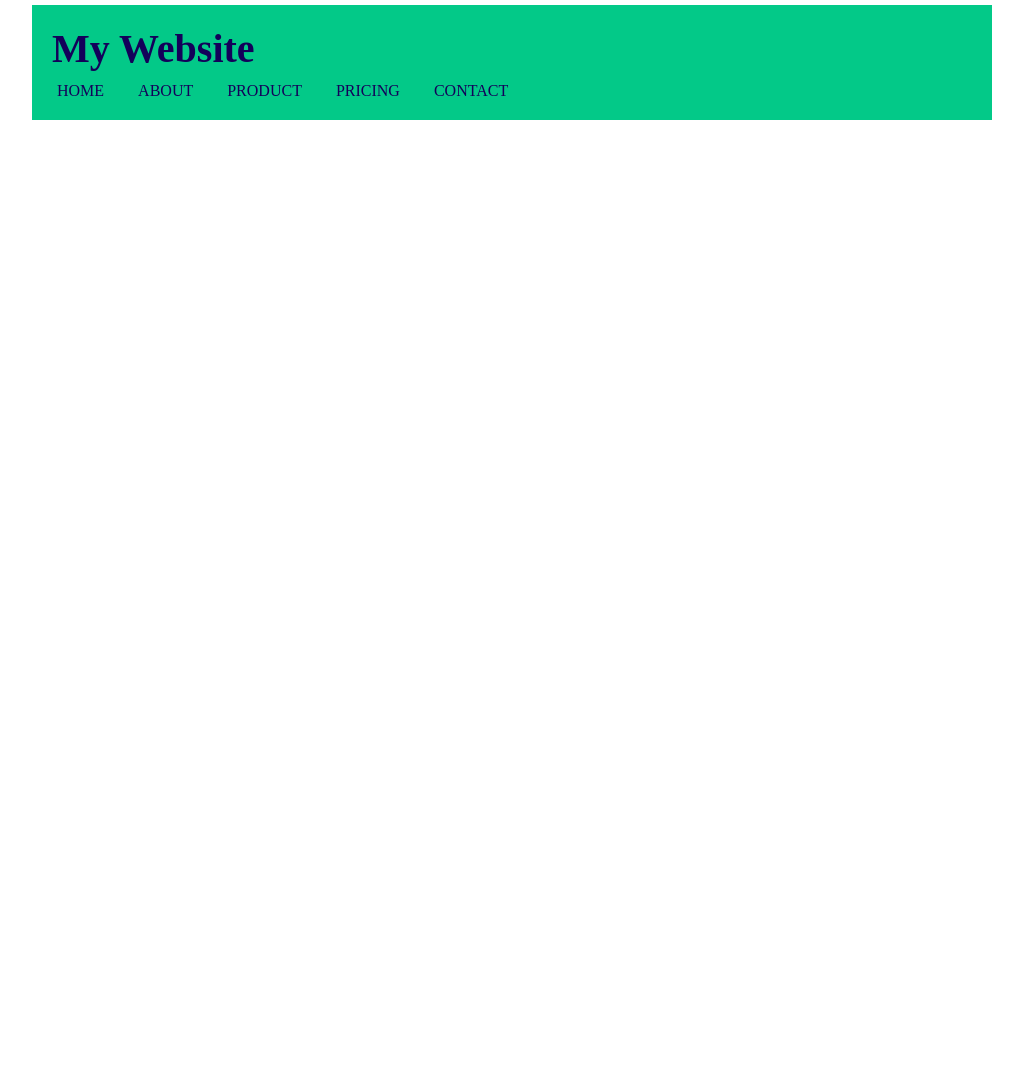
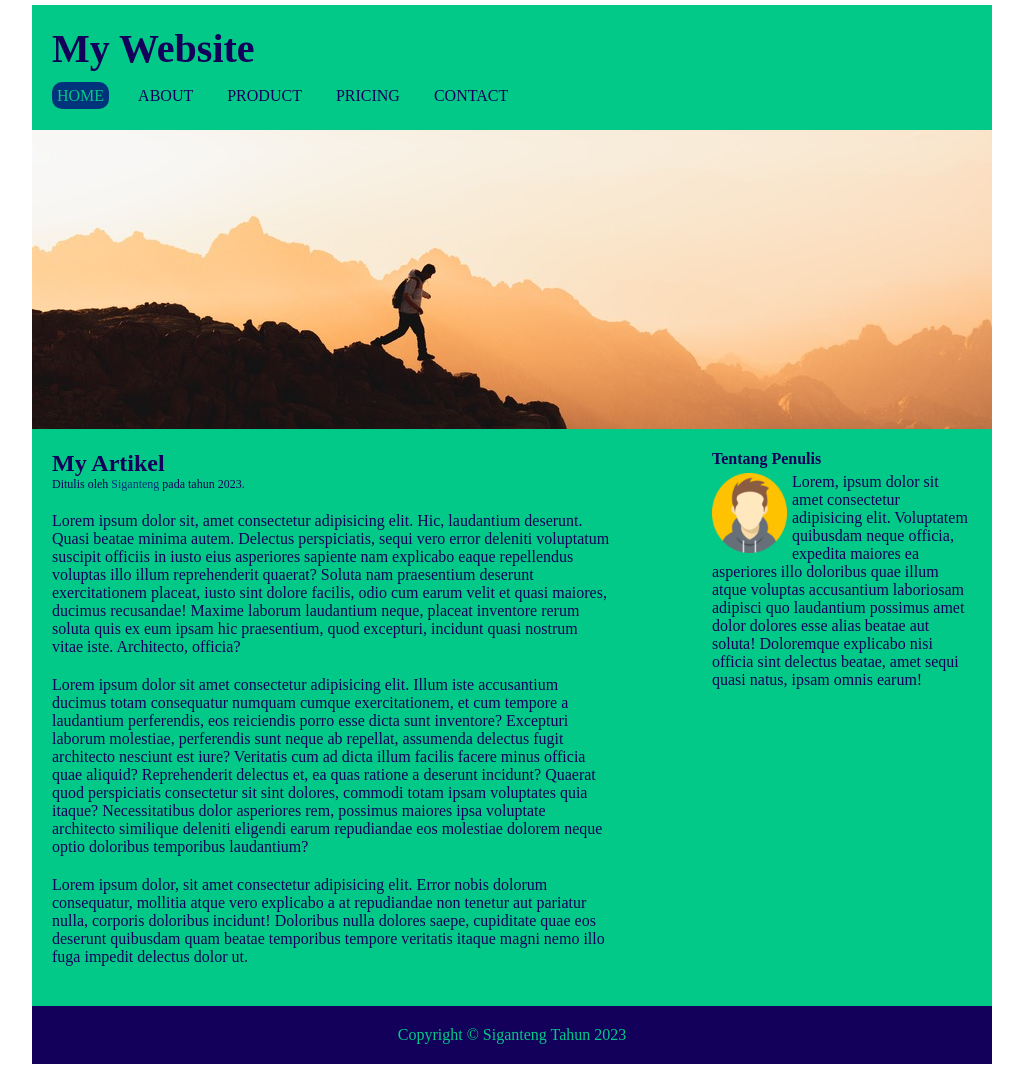
Before and after one commit to abahprogramming/MyWebsite-1, a plain HTML site: page index.html in a window 1280 px wide. Shown: the whole page, without its empty margins (128-1151 px from the left). Before the commit the page ends 800 px from the top, so only its background shows below. Drawn offline with Linux system fonts and the light colour scheme.

Commit message:
Fix: menambahkan image hero, profil dan Css lanjutan

```diff
--- a/index.html
+++ b/index.html
@@ -7,7 +7,7 @@
     <title>My Website</title>
 </head>
 <body>
-    <div class="container">
+    <div class="container cf">
         <div class="header">
             <h1 class="judul">
                 My Website
@@ -20,6 +20,26 @@
                 <li><a href="#">contact</a></li>
             </ul>
         </div>
+        <div class="hero"></div>
+        <div class="content cf">
+            <div class="main">
+                <div class="penerbit">
+                    <h2>My Artikel</h2>
+                    <p>Ditulis oleh <a href="">Siganteng</a> pada tahun 2023.</p>
+                </div>
+                <p>Lorem ipsum dolor sit, amet consectetur adipisicing elit. Hic, laudantium deserunt. Quasi beatae minima autem. Delectus perspiciatis, sequi vero error deleniti voluptatum suscipit officiis in iusto eius asperiores sapiente nam explicabo eaque repellendus voluptas illo illum reprehenderit quaerat? Soluta nam praesentium deserunt exercitationem placeat, iusto sint dolore facilis, odio cum earum velit et quasi maiores, ducimus recusandae! Maxime laborum laudantium neque, placeat inventore rerum soluta quis ex eum ipsam hic praesentium, quod excepturi, incidunt quasi nostrum vitae iste. Architecto, officia?</p>
+                <p>Lorem ipsum dolor sit amet consectetur adipisicing elit. Illum iste accusantium ducimus totam consequatur numquam cumque exercitationem, et cum tempore a laudantium perferendis, eos reiciendis porro esse dicta sunt inventore? Excepturi laborum molestiae, perferendis sunt neque ab repellat, assumenda delectus fugit architecto nesciunt est iure? Veritatis cum ad dicta illum facilis facere minus officia quae aliquid? Reprehenderit delectus et, ea quas ratione a deserunt incidunt? Quaerat quod perspiciatis consectetur sit sint dolores, commodi totam ipsam voluptates quia itaque? Necessitatibus dolor asperiores rem, possimus maiores ipsa voluptate architecto similique deleniti eligendi earum repudiandae eos molestiae dolorem neque optio doloribus temporibus laudantium?</p>
+                <p>Lorem ipsum dolor, sit amet consectetur adipisicing elit. Error nobis dolorum consequatur, mollitia atque vero explicabo a at repudiandae non tenetur aut pariatur nulla, corporis doloribus incidunt! Doloribus nulla dolores saepe, cupiditate quae eos deserunt quibusdam quam beatae temporibus tempore veritatis itaque magni nemo illo fuga impedit delectus dolor ut.</p>
+            </div>
+            <div class="sidebar">
+                <h4>Tentang Penulis</h4>
+                <img src="img/profil/profil.png" alt="profil">
+                <p>Lorem, ipsum dolor sit amet consectetur adipisicing elit. Voluptatem quibusdam neque officia, expedita maiores ea asperiores illo doloribus quae illum atque voluptas accusantium laboriosam adipisci quo laudantium possimus amet dolor dolores esse alias beatae aut soluta! Doloremque explicabo nisi officia sint delectus beatae, amet sequi quasi natus, ipsam omnis earum!</p>
+            </div>
+        </div>
+        <div class="copyright">
+            <p>Copyright &copy; Siganteng Tahun 2023</p>
+        </div>
     </div>
 </body>
 </html>
--- a/style.css
+++ b/style.css
@@ -1,3 +1,21 @@
+.cf:before,
+.cf:after {
+    content: " "; /* 1 */
+    display: table; /* 2 */
+}
+
+.cf:after {
+    clear: both;
+}
+
+/**
+ * For IE 6/7 only
+ * Include this rule to trigger hasLayout and contain floats.
+ */
+.cf {
+    *zoom: 1;
+}
+
 * {
     margin: 0;
     padding: 0;
@@ -29,9 +47,10 @@ body{
     font-weight: bold;
 }
 .container ul li{
-    margin-top: 10px;
+    margin-top: 15px;
     display: inline-block;
     margin-right: 20px;
+    margin-bottom: 5px;
     font-size: 16px;
     text-transform: uppercase;
 }
@@ -41,7 +60,60 @@ body{
     padding: 5px;
     border-radius: 10px;
 }
-.container a:hover{
+.container ul li a:hover{
     background-color: var(--dark);
     color: var(--cold);
 }
+
+.container .active{
+    background-color: var(--dark);
+    color: var(--cold);
+}
+.container .hero{
+    height: 300px;
+    background-image: url(img/hero/hero.jpg);
+    background-position: 0 -200px;
+    border-bottom: 1px solid var(--cold);
+    border-bottom: 1px solid var(--cold);
+}
+.content .main{
+    float: left;
+    width: 600px;
+    padding: 20px;
+}
+
+.content .main .penerbit p{
+    font-size: 12px;
+}
+.content .main .penerbit a{
+    color: var(--dark);
+    text-decoration: none;
+}
+.content .main p{
+    margin-bottom: 20px;
+}
+.content .sidebar{
+    width: 300px;
+    float: right;
+    padding: 20px;
+}
+.content .sidebar h4 {
+    margin-bottom: 5px;
+}
+.content .sidebar img{
+    width: 80px;
+    height: 80px;
+    padding-right: 5px;
+    float: left;
+}
+.content .sidebar p {
+    font-size: 16px;
+}
+.copyright {
+    padding: 20px;
+    background-color: var(--night);
+}
+.copyright p {
+    color: var(--cold);
+    text-align: center;
+}
```
Also changed, not shown: img/hero/hero.jpg (added), img/profil/profil.png (added).
